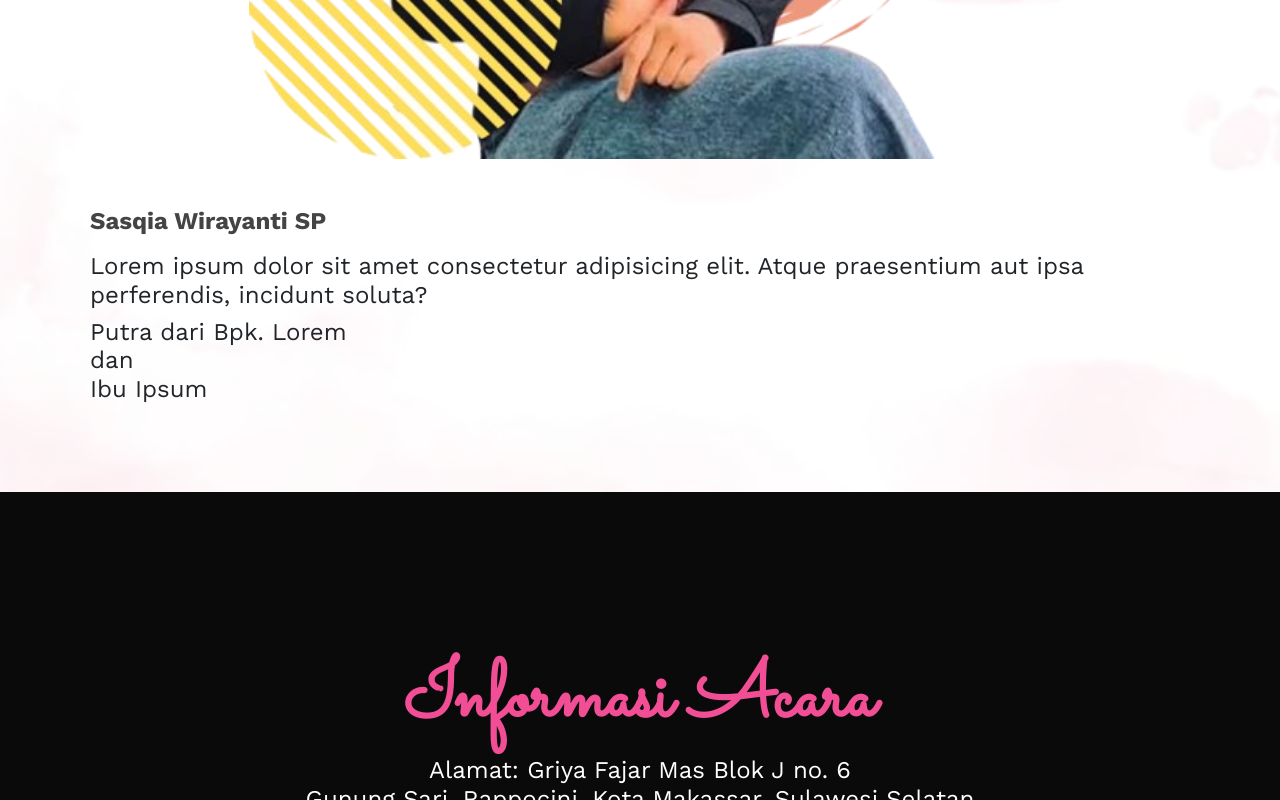
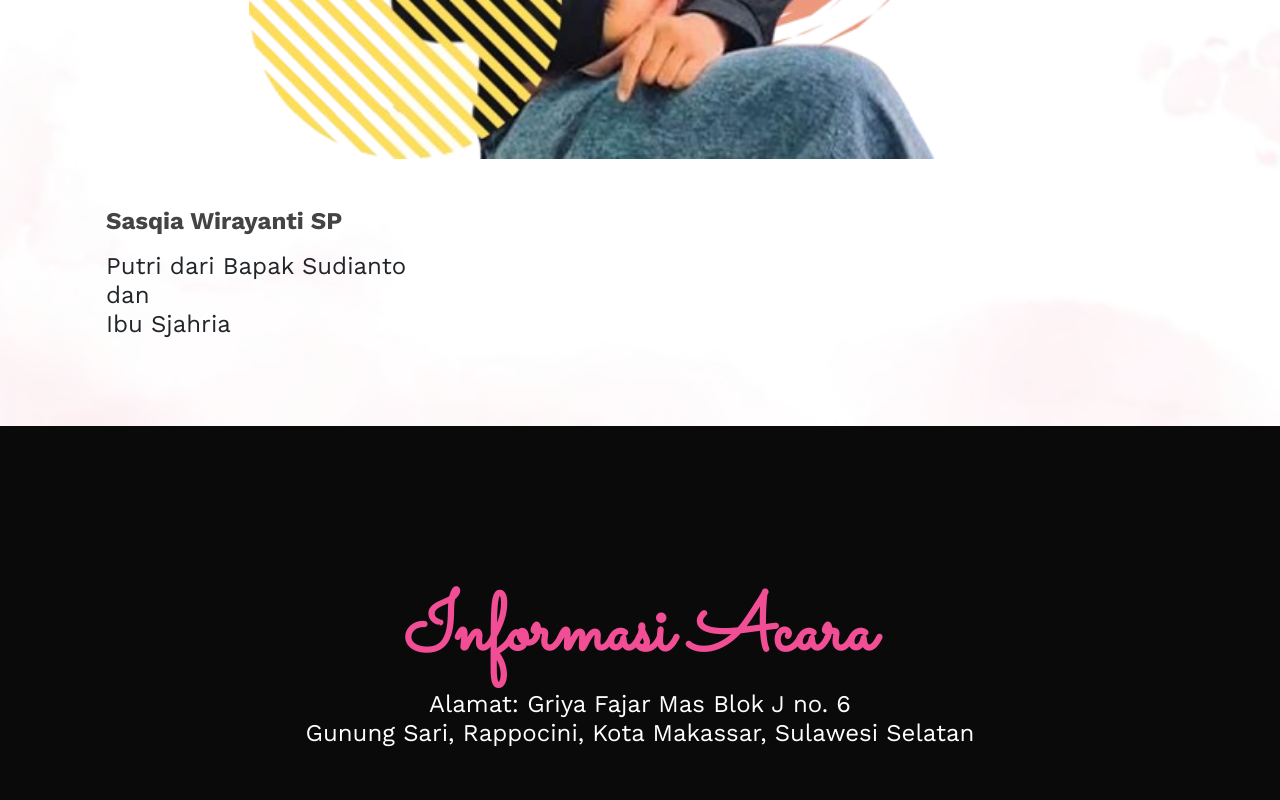
Before and after one commit to ikhwnysrh/undangan_ultah, a plain HTML site: page index.html in a window 1280 px wide. Shown: the part 2000-2800 px from the top of the page. Drawn offline with nearby package versions, Linux system fonts and the light colour scheme; some packages are replaced by stand-ins of ours; grey boxes are pictures that could not be loaded; a script that the page names is missing.

Commit message:
perubahan kecil pt3

```diff
--- a/index.html
+++ b/index.html
@@ -111,16 +111,12 @@
                 />
               </div>
             </div>
-            <div class="col-12 ps-2" data-aos="fade-down">
+            <div class="col-12 ps-4" data-aos="fade-down">
               <h3 class="fw-bold">Sasqia Wirayanti SP</h3>
               <h4>
-                Lorem ipsum dolor sit amet consectetur adipisicing elit. Atque
-                praesentium aut ipsa perferendis, incidunt soluta?
-              </h4>
-              <h4>
-                Putra dari Bpk. Lorem <br />
+                Putri dari Bapak Sudianto <br />
                 dan <br />
-                Ibu Ipsum
+                Ibu Sjahria
               </h4>
             </div>
           </div>
--- a/style.css
+++ b/style.css
@@ -21,7 +21,7 @@ body {
   background-size: cover;
   background-position: right 12% bottom 45%;
   z-index: -1;
-  filter: blur(4px);
+  filter: grayscale();
 }
 
 .hero {
```
